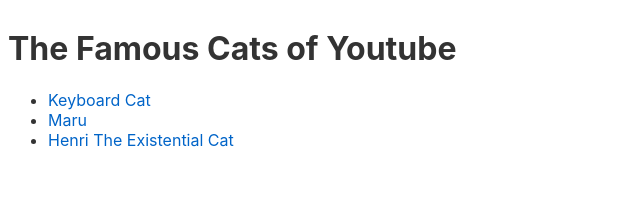
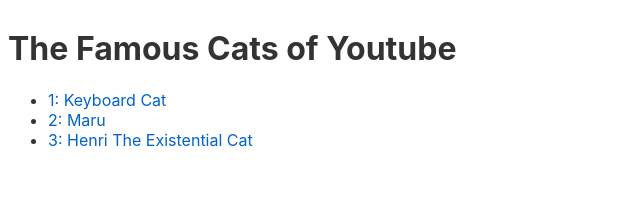
Before and after one commit to blperez1/Svelte, a Svelte app in the folder svelt-tutorials/: page / in a window 1280 px wide. Shown: the top 200 px of the page, without its empty margins (0-640 px from the left). Built offline with nearby package versions, Linux system fonts and the light colour scheme.

Commit message:
Grab current index from loop to add number of list items

```diff
--- a/svelt-tutorials/src/App.svelte
+++ b/svelt-tutorials/src/App.svelte
@@ -10,11 +10,11 @@
 
 <h1>The Famous Cats of Youtube</h1>
 
-
+<!-- grab current index -->
 <ul>
-	{#each cats as cat}
+	{#each cats as cat, i}
 		<li><a target="_blank" href="https://www.youtube.com/watch?v={cat.id}">
-			{cat.name}
+			{i + 1}: {cat.name}
 		</a></li>
 	<!-- close each block -->
 	{/each}
```
